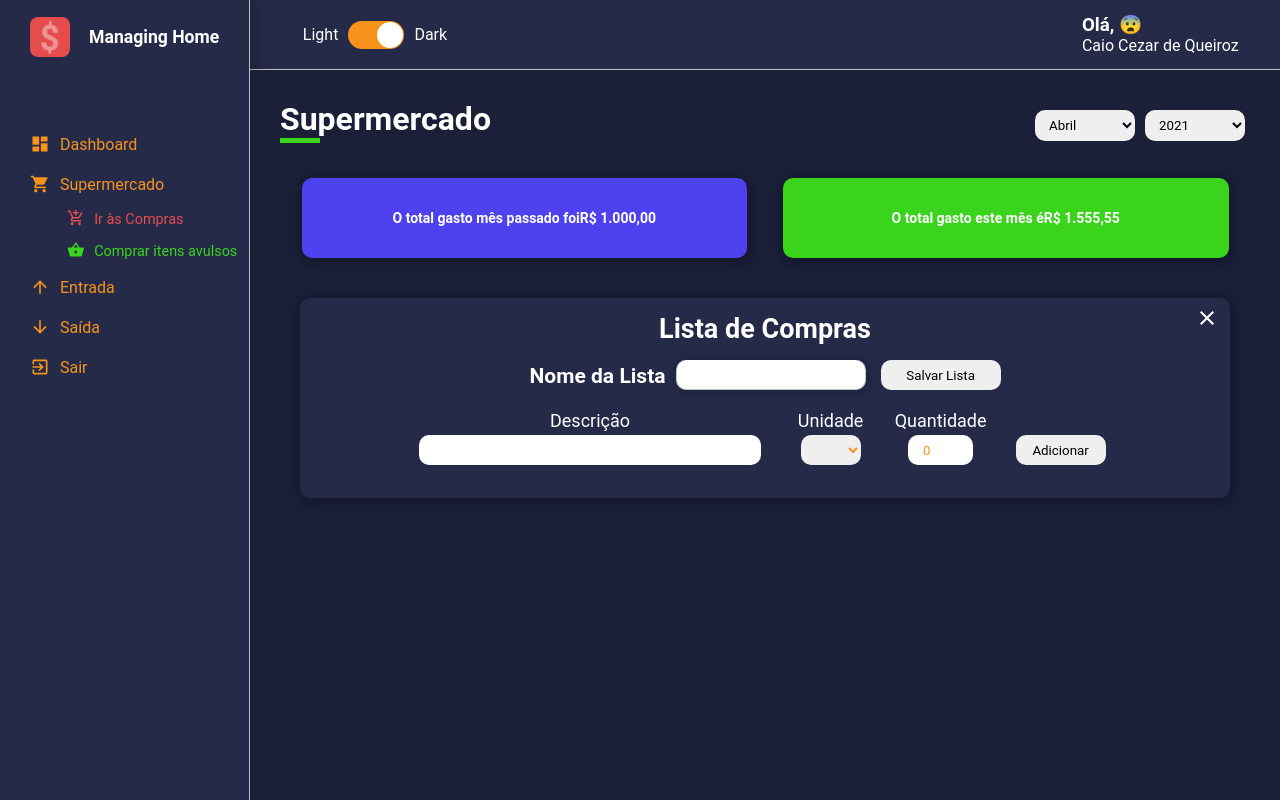
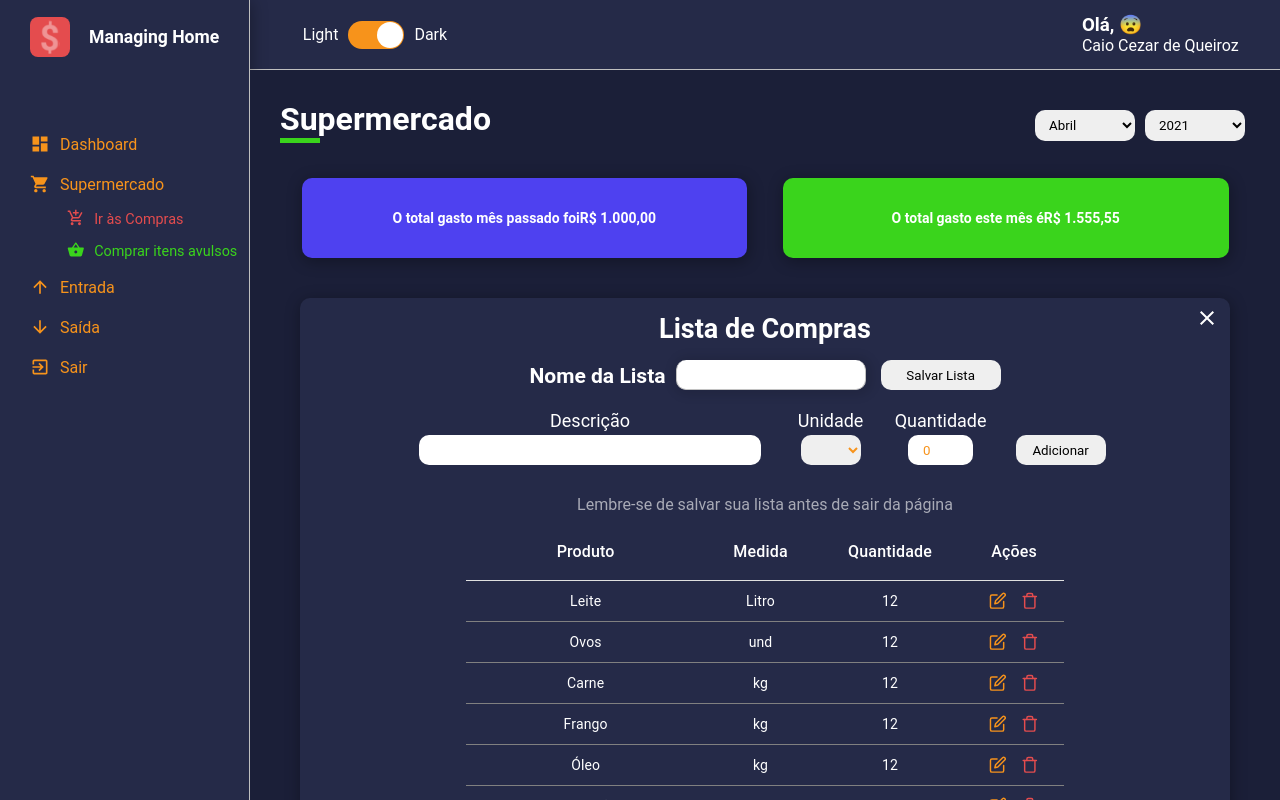
Before and after one commit to ccqueiroz/Managing-Home, a React (Create React App) app: page / in a window 1280 px wide. Both pictures are taken after a click on the button "Criar Lista". Built offline with nearby package versions, Linux system fonts and the light colour scheme.

Commit message:
inclusao do axios

```diff
--- a/package.json
+++ b/package.json
@@ -3,6 +3,7 @@
   "version": "0.1.0",
   "private": true,
   "dependencies": {
+    "@material-ui/core": "^4.11.3",
     "@testing-library/jest-dom": "^5.11.4",
     "@testing-library/react": "^11.1.0",
     "@testing-library/user-event": "^12.1.10",
@@ -10,6 +11,7 @@
     "@types/node": "^12.0.0",
     "@types/react": "^17.0.0",
     "@types/react-dom": "^17.0.0",
+    "axios": "^0.21.1",
     "formik": "2.0",
     "react": "^17.0.2",
     "react-countup": "^4.3.3",
--- a/src/components/Aside/index.tsx
+++ b/src/components/Aside/index.tsx
@@ -47,9 +47,9 @@ const Aside: React.FC = () => {
                 {
                     dataAside.map((element, index) => {
                         return (
-                            <div className="div">
+                            <div className="div" key={element.id}>
                                 <Link to={element.href} style={{ textDecoration: 'none' }}>
-                                    <MenuItemLink key={element.id} href={element.href}>
+                                    <MenuItemLink  href={element.href}>
                                         {arrayImgMenuLink[index]}
                                         <TitleMenuLink>{element.title}</TitleMenuLink>
                                     </MenuItemLink>
--- a/src/components/ModalNewListSupermarket/index.tsx
+++ b/src/components/ModalNewListSupermarket/index.tsx
@@ -7,15 +7,35 @@ interface IArrayListProps {
     und: any;
     amount: any;
 }
-interface ISelectOption{
+interface ISelectOption {
     value: number,
     label: string
 }
 interface IDateForm {
     description: string,
     und: ISelectOption,
-    amount: number;
+    amount: number,
+
 }
+
+const columnsNewlist = [
+    {
+        Header: 'Produto',
+        accessor: 'description'
+    },
+    {
+        Header: 'Medida',
+        accessor: 'und.label'
+    },
+    {
+        Header: 'Quantidade',
+        accessor: 'amount'
+    },
+    {
+        Header: 'Ações',
+        accessor: 'action'
+    }
+];
 
 
 const ModalNewListSupermarket: React.FC = () => {
@@ -25,10 +45,69 @@ const ModalNewListSupermarket: React.FC = () => {
             value: 9999,
             label: ''
         },
-        amount: 0
+        amount: 0,
+
     });
-    const [ nameList, setNameList ] = useState<string>('');
-    const [ arrayList, setArrayList ] = useState<Array<IDateForm>>([]);
+    const [nameList, setNameList] = useState<string>('');
+    const [arrayList, setArrayList] = useState<Array<IDateForm>>([
+        {
+            description: 'Leite',
+            und: {
+                value: 0, label: 'Litro'
+            },
+            amount: 12,
+
+        },
+        {
+            description: 'Ovos',
+            und: {
+                value: 0, label: 'und'
+            },
+            amount: 12,
+
+        },
+        {
+            description: 'Carne',
+            und: {
+                value: 0, label: 'kg'
+            },
+            amount: 12,
+
+        },
+        {
+            description: 'Frango',
+            und: {
+                value: 0, label: 'kg'
+            },
+            amount: 12,
+
+        },
+        {
+            description: 'Óleo',
+            und: {
+                value: 0, label: 'kg'
+            },
+            amount: 12,
+
+        },
+        {
+            description: 'Macarrão',
+            und: {
+                value: 0, label: 'kg'
+            },
+            amount: 12,
+
+        },
+        {
+            description: 'Farinha',
+            und: {
+                value: 0, label: 'kg'
+            },
+            amount: 12,
+
+        },
+
+    ]);
 
     const optionsSelect = useMemo(() => {
         return [
@@ -52,12 +131,12 @@ const ModalNewListSupermarket: React.FC = () => {
     }, []);
 
     const handleInput = (e: any, key: string) => {
-        if(key === 'amount' && Number(e.target.value) < 0){
+        if (key === 'amount' && Number(e.target.value) < 0) {
             setDataForm({
                 ...dataForm,
                 amount: 0
             })
-        }else{
+        } else {
             setDataForm({
                 ...dataForm,
                 [key]: e.target.value
@@ -68,6 +147,7 @@ const ModalNewListSupermarket: React.FC = () => {
     const handleTitle = (e: any) => {
         setNameList(e.target.value);
     }
+
     const handleSelect = (e: any) => {
         console.log(e.target.value)
         const option = optionsSelect.filter(op => {
@@ -86,10 +166,18 @@ const ModalNewListSupermarket: React.FC = () => {
             ...arrayList,
             dataForm
         ]);
+        setDataForm({
+            description: '',
+            und: {
+                value: 9999, label: ''
+            },
+            amount: 0,
+        })
     }
+
     const onSubmit = (e: any) => {
         e.preventDefault();
-        const data = {
+        let data = {
             title: nameList,
             list: arrayList
         }
@@ -97,21 +185,28 @@ const ModalNewListSupermarket: React.FC = () => {
         console.log(data)
         //fazer post para o banco
     }
+    const edit = (row:IDateForm) => {
+        console.log(row)
+    }
+    const trash = (row: IDateForm) => {
+        console.log(row)
+    }
+
     return (
         <Container>
             <Header>
                 <h2>Lista de Compras</h2>
                 <label className="titleList">
                     <h3>Nome da Lista</h3>
-                    <input type="text" name="titleList" value={nameList} onChange={handleTitle}/>
-                    <button type="button" onClick={e=> onSubmit(e)}>Salvar Lista</button>
+                    <input type="text" name="titleList" value={nameList} onChange={handleTitle} />
+                    <button type="button" onClick={e => onSubmit(e)}>Salvar Lista</button>
                 </label>
                 <form action="" onSubmit={addItemList}>
                     <div className="headerTable">
                         <span data-span="1">Descrição</span>
                         <input className="inputs" type="text" data-input="1" value={dataForm.description} onChange={e => handleInput(e, 'description')} />
                         <span data-span="2">Unidade</span>
-                        <select className="select" onChange={e=> handleSelect(e)}>
+                        <select className="select" onChange={e => handleSelect(e)}>
                             <option data-option='0' value={9999} selected disabled></option>
                             {optionsSelect.map((item: any, index: number) => {
                                 return (
@@ -126,23 +221,27 @@ const ModalNewListSupermarket: React.FC = () => {
                 </form>
             </Header>
             <ContentTable>
-                { arrayList.length > 0 ?
+                {arrayList.length > 0 ?
                     <div className="contentTable">
                         <p>Lembre-se de salvar sua lista antes de sair da página</p>
                         {/* usar Table */}
-                    <Table/>
-                    {arrayList.map((e:IDateForm, index:number) => {
-                        return (
-                            <div key={index}>
-                                <span>{e.description}</span>
-                                <span>-</span>
-                                <span>{e.und.label}</span>
-                                <span>-</span>
-                                <span>{e.amount}</span>
-                            </div>
+                        <Table
+                            dataProps={arrayList}
+                            columnsProps={columnsNewlist}
+                            actions={{
+                                edit: (row: IDateForm) => {
+                                    //fazer método de editar
+                                    edit(row)
+                                },
+                                trash: (id: IDateForm) => {
+                                    //fazer método de excluir
+                                    console.log('trash Id -> ')
+                                    console.log(id)
+                                },
 
-                        );
-                    })}
+                            }}
+
+                        />
                     </div>
                     :
                     null
--- a/src/components/ModalNewListSupermarket/style.ts
+++ b/src/components/ModalNewListSupermarket/style.ts
@@ -121,9 +121,28 @@ export const Header = styled.div`
     > form > .headerTable > .inputs:focus{
         border: 1px solid ${props => props.theme.colors.warning};
     }
-
-
 `;
 export const ContentTable = styled.div`
     width: 100%;
+    height: auto;
+    display: flex;
+    align-items: center;
+    justify-content: center;
+    margin: 10px auto;
+    padding: 20px 5px;
+
+    > .contentTable {
+        width: 70%;
+        display: flex;
+        flex-direction: column;
+        justify-content: center;
+        align-items: center;
+
+        > p {
+            color: ${props => props.theme.colors.white};
+            font-size: 16px;
+            opacity: .6;
+            margin-bottom: 10px;
+        }
+    }
 `;
--- a/src/components/Novo/index.tsx
+++ b/src/components/Novo/index.tsx
@@ -1,4 +1,4 @@
-import React, { useState } from 'react';
+import React from 'react';
 import { Container, Alt } from './style';
 
 import { FaPlus } from 'react-icons/fa';
--- a/src/components/Table/index.jsx
+++ b/src/components/Table/index.jsx
@@ -1,11 +1,149 @@
-import {  } from 'react-table';
+import React, { useMemo } from "react";
+import { useTable } from 'react-table';
+import './style.css';
 
-const Table = () => {
+import MaUTable from '@material-ui/core/Table';
+import TableBody from '@material-ui/core/TableBody';
+import TableCell from '@material-ui/core/TableCell';
+import TableHead from '@material-ui/core/TableHead';
+import TableRow from '@material-ui/core/TableRow';
+
+import { FiEdit, FiTrash } from "react-icons/fi";
+
+
+
+const Table = ({ dataProps, columnsProps, actions }) => {
+    const data = React.useMemo(() => dataProps, [dataProps]);
+
+    const columns = React.useMemo(() => columnsProps, []);
+
+    const {
+        getTableProps,
+        // getTableBodyProps,
+        headerGroups,
+        rows,
+        prepareRow,
+    } = useTable({ columns, data })
+
     return (
-        <div className="content">
-            <p>table</p>
-        </div>
+        <MaUTable {...getTableProps()} className="table">
+            <TableHead>
+                {headerGroups.map((headerGroup) => (
+                    <TableRow {...headerGroup.getHeaderGroupProps()}>
+                        {headerGroup.headers.map(column => {
+                            switch (column.id) {
+                                case 'description':
+                                    return (
+                                        <th className="MuiTableCell-root MuiTableCell-head th" role="columnheader" scope="col" colSpan="1" style={{ width: '40%', textAlign: 'center' }}>{column.Header}</th>
+                                    );
+                            }
+                            return (
+                                <TableCell {...column.getHeaderProps()} className="th" style={{ textAlign: 'center' }}>
+                                    {column.render('Header')}
+                                </TableCell>
+                            )
+                        })}
+                    </TableRow>
+                ))}
+            </TableHead>
+            <TableBody>
+                {rows.map((row, i) => {
+                    prepareRow(row)
+                    return (
+                        <TableRow {...row.getRowProps()} className="tr">
+                            {row.cells.map((cell, index) => {
+                                switch (cell.column.id) {
+                                    case 'action':
+                                        // console.log(row)
+                                        // console.log(row.id)
+                                        return (
+                                            <td className="actions MuiTableCell-root MuiTableCell-body td" role="cell">
+                                                <div className='itemsActions'>
+                                                    {
+                                                        !actions.edit ? ("") : (
+                                                            <FiEdit size="1.1rem" className="FiEdit" onClick={() => actions?.edit(row?.original)} />
+                                                        )
+                                                    }
+                                                    {
+                                                        !actions.trash ? ("") : (
+                                                            <FiTrash size="1.1rem" className="FiTrash" onClick={() => actions?.trash(row?.original)} />
+                                                        )
+                                                    }
+                                                </div>
+                                            </td>
+                                        );
+                                    case 'description':
+                                        return (
+                                            <td className="MuiTableCell-root MuiTableCell-body td" role="cell" style={{ width: '40%', textAlign: 'center' }}>{cell.value}</td>
+                                        );
+                                }
+                                return (
+                                    <TableCell {...cell.getCellProps()} key={index} className="td" style={{ textAlign: 'center' }}>
+                                        {cell.render('Cell')}
+                                    </TableCell>
+                                )
+                            })}
+                        </TableRow>
+                    );
+                })}
+            </TableBody>
+        </MaUTable>
     );
+    // return (
+    // <table {...getTableProps()} >
+    //     <thead>
+    //         {headerGroups.map(headerGroup => (
+    //             <tr {...headerGroup.getHeaderGroupProps()}>
+    //             {headerGroup.headers.map(column => (
+    //                 <th
+    //                 {...column.getHeaderProps()}
+
+    //                 >
+    //                 {column.render('Header')}
+    //                 </th>
+    //             ))}
+    //             </tr>
+    //         ))}
+    //     </thead>
+    //     <tbody {...getTableBodyProps()}>
+    //         {rows.map(row => {
+    //             prepareRow(row)
+    //             return (
+    //             <tr {...row.getRowProps()}>
+    //                 {console.log(row.cells)} {/* row.cells -> cada row é em função dos accessors */}
+    //                 {row.cells.map(cell => {
+    //                     console.log(cell.column)
+    //                     console.log(cell.column.id) /* cell.column.id -> traz o nome da coluna */
+    //                 switch(cell.column.id){
+    //                     case 'action':
+    //                         return(
+    //                             <td>
+    //                                 <span>Editar </span>
+    //                                 <span>Deletar</span>
+    //                             </td>
+    //                         );
+    //                     case 'description':
+    //                         return(
+    //                             <td style={{width: '70%'}}>{cell.value}</td>
+    //                         );
+    //                 }
+    //                 return (
+    //                 <td
+    //                     {...cell.getCellProps()}
+
+    //                     >
+    //                     {cell.render('Cell')}
+    //                     </td>
+    //                 );
+    //                 })}
+    //                 {/* <td>Novo</td>  -> inserir as ações*/}
+    //             </tr>
+    //             )
+    //         })}
+    //     </tbody>
+    // </table>
+    // )
 }
 
+
 export default Table;
--- /dev/null
+++ b/src/components/Table/style.css
@@ -0,0 +1,52 @@
+.table {
+    width: 100%;
+    min-width: 100%;
+    height: auto;
+}
+
+.th {
+    height: 35px !important;
+    color: white !important;
+    font-size: 16px !important;
+}
+
+.td {
+    padding: 10px !important;
+    border-bottom: 1px solid gray !important;
+    cursor: pointer;
+    color: white !important;
+}
+
+.actions {
+    text-align: center !important;
+    margin: 0 auto !important;
+
+}
+
+.itemsActions {
+    width: 80%;
+    display: flex;
+    justify-content: space-around;
+    margin: 0 auto;
+}
+
+.tr {
+    transition: all .3s;
+}
+
+.tr:hover {
+    opacity: .6;
+}
+
+.FiEdit,
+.FiTrash {
+    transition: all .3s !important;
+}
+
+.FiEdit {
+    color: #F7931B !important;
+}
+
+.FiTrash {
+    color: #E44C4E !important;
+}
--- a/src/components/Table/style.ts
+++ /dev/null
@@ -1,3 +0,0 @@
-import styled from 'styled-components';
-
-export const Container = styled.div``;
--- a/tsconfig.json
+++ b/tsconfig.json
@@ -21,6 +21,6 @@
     "jsx": "react-jsx"
   },
   "include": [
-    "src"
-, "node_modules/@types/react-table/react-table-config.d.ts"  ]
+    "src", "node_modules/@types/react-table/react-table-config.d.ts"
+  ]
 }
```
Also changed, not shown: src/Services/axiosInstances.js (added, +9 -0 lines), 1 other file (tests, documents, lock files or other folders). Lines whose indentation alone changed are shown as unchanged.
